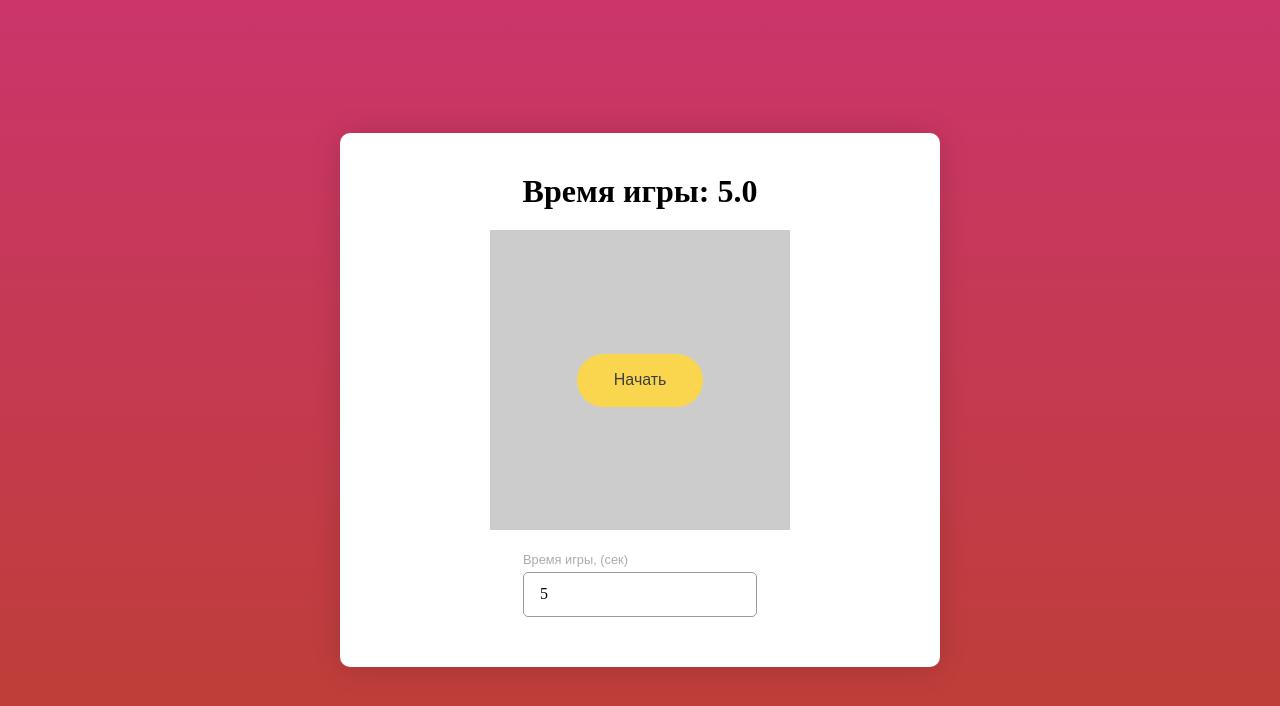
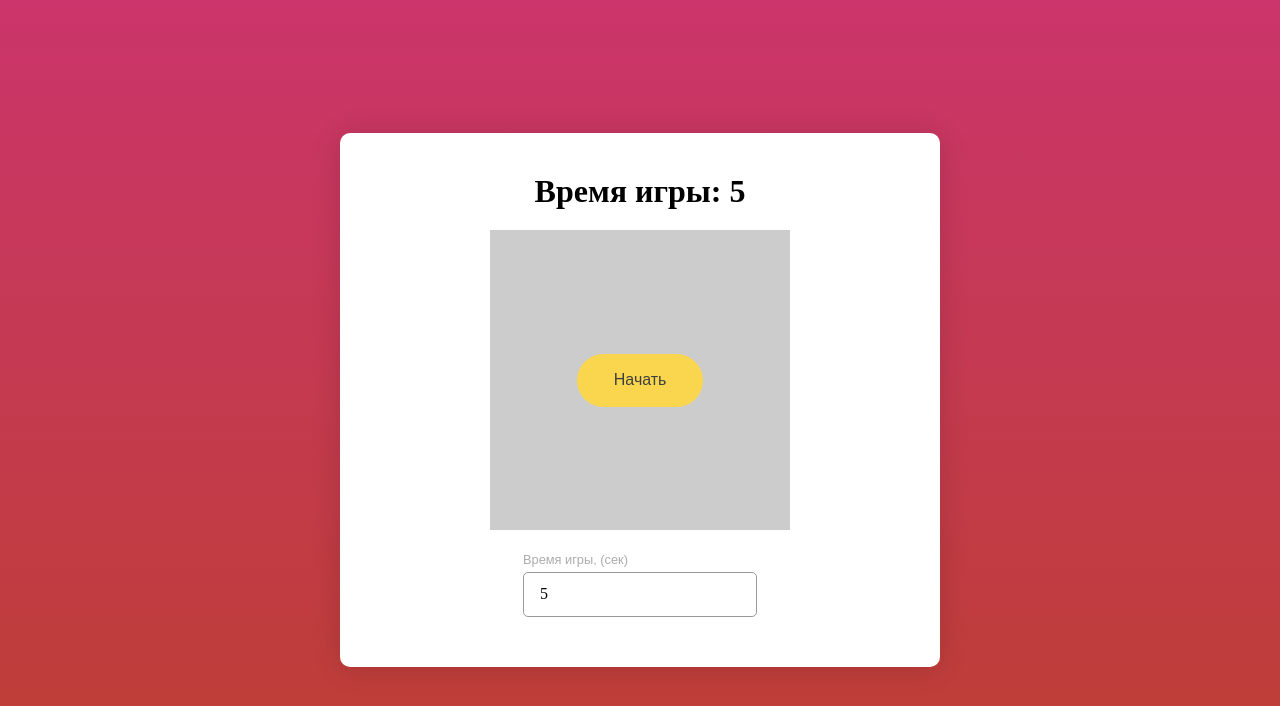
Before and after one commit to Tepakot/jsgame, a plain HTML site: page index.html in a window 1280 px wide. Drawn offline with Linux system fonts and the light colour scheme.

Commit message:
change text

```diff
--- a/index.html
+++ b/index.html
@@ -12,7 +12,7 @@
 
   <div class="app">
     <div class="app__header">
-      <h1 id="time-header">Время игры: <span id="time">5.0</span></h1>
+      <h1 id="time-header">Время игры: <span id="time">5</span></h1>
       <h1 id="result-header" class="hide">Ваш результат: <span id="result"></span></h1>
     </div>
     <div class="app__content">
```
